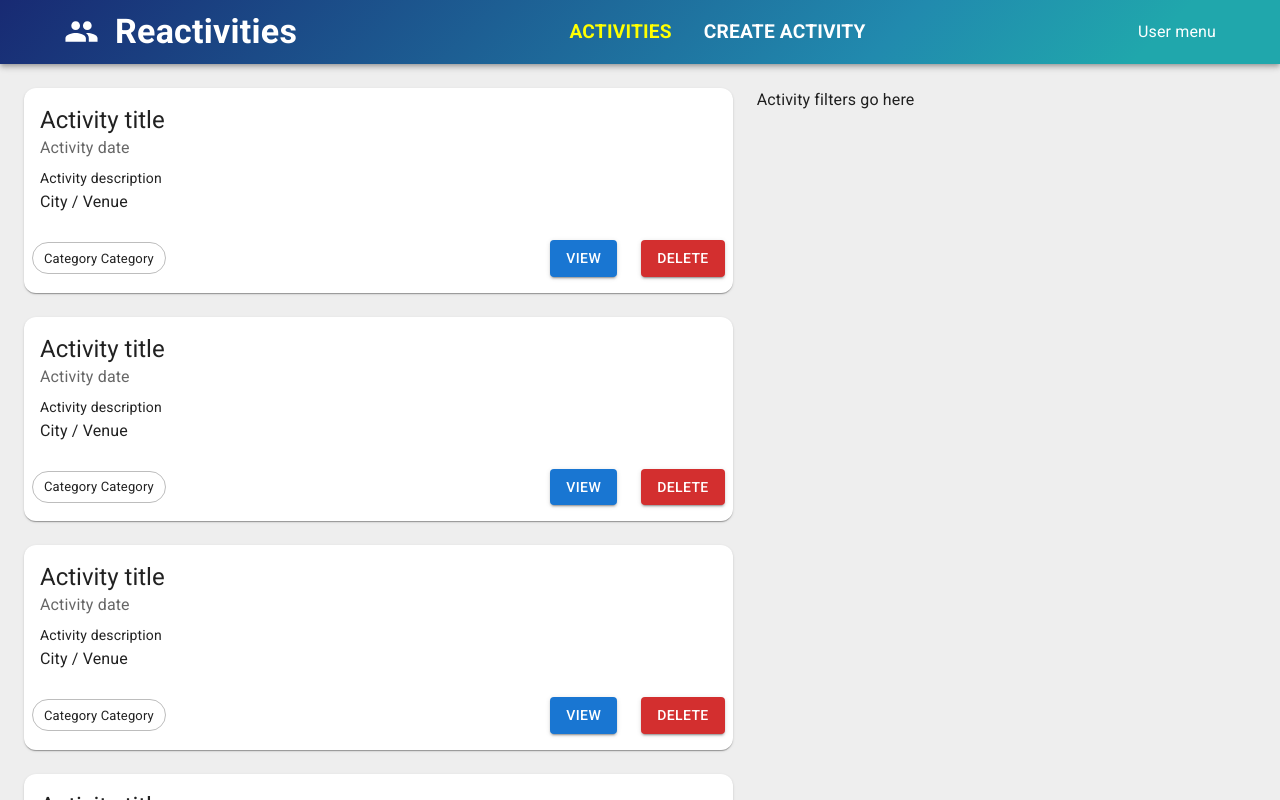
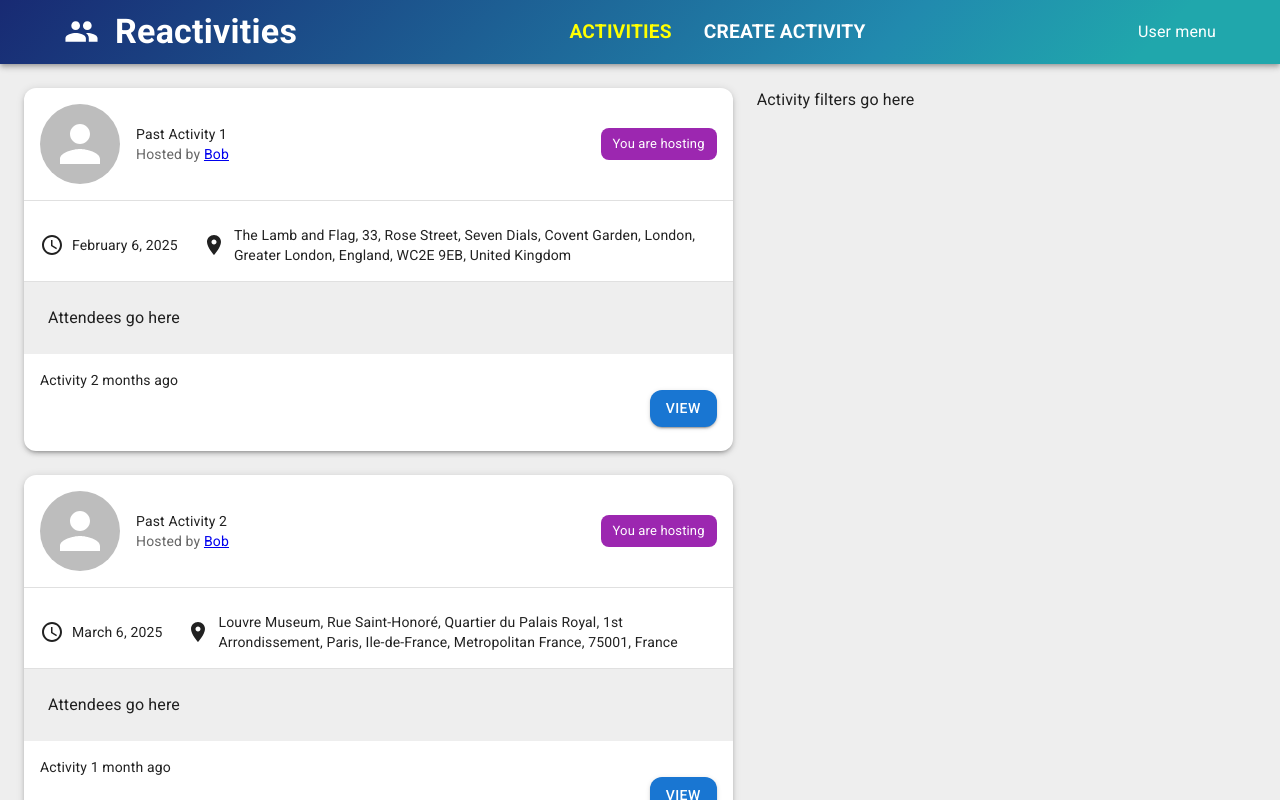
Before and after one commit to williamcaocmu/reactivities-fe, a React (Vite) app: page /activities in a window 1280 px wide. Shown: the top 800 px of the page. Built offline with nearby package versions, Linux system fonts and the light colour scheme.

Commit message:
01: update activity card and list

```diff
--- a/src/features/activities/dashboard/ActivityCard.tsx
+++ b/src/features/activities/dashboard/ActivityCard.tsx
@@ -1,45 +1,91 @@
+import { AccessTime, Place } from "@mui/icons-material";
 import {
+  Avatar,
   Box,
   Button,
   Card,
-  CardActions,
   CardContent,
+  CardHeader,
   Chip,
+  Divider,
   Typography,
 } from "@mui/material";
 import { Link } from "react-router";
 
-type Props = {};
+type Props = {
+  activity: Activity;
+};
 
-export default function ActivityCard({}: Props) {
+export default function ActivityCard({ activity }: Props) {
+  const isHost = true;
+  const isGoing = false;
+  const label = isHost ? "You are hosting" : "You are going";
+  const isCancelled = false;
+  const color = isHost ? "secondary" : isGoing ? "warning" : "default";
+
+  if (!activity) return null;
+
   return (
-    <Card sx={{ borderRadius: 3 }}>
-      <CardContent>
-        <Typography variant="h5">Activity title</Typography>
-        <Typography sx={{ color: "text.secondary", mb: 1 }}>
-          Activity date
+    <Card elevation={3} sx={{ borderRadius: 3 }}>
+      <Box display="flex" alignItems="center" justifyContent="space-between">
+        <CardHeader
+          avatar={<Avatar sx={{ height: 80, width: 80 }} />}
+          title={activity?.title}
+          subheader={
+            <>
+              Hosted by <Link to={`/profiles/bob`}>Bob</Link>
+            </>
+          }
+        />
+        <Box display="flex" flexDirection="column" gap={2} mr={2}>
+          {(isHost || isGoing) && (
+            <Chip label={label} color={color} sx={{ borderRadius: 2 }} />
+          )}
+          {isCancelled && (
+            <Chip label="Cancelled" color="error" sx={{ borderRadius: 2 }} />
+          )}
+        </Box>
+      </Box>
+
+      <Divider sx={{ mb: 3 }} />
+
+      <CardContent sx={{ p: 0 }}>
+        <Box display="flex" alignItems="center" mb={2} px={2}>
+          <Box display="flex" flexGrow={0} alignItems="center">
+            <AccessTime sx={{ mr: 1 }} />
+            <Typography variant="body2" noWrap>
+              {activity?.date.toLocaleString("en-US", {
+                year: "numeric",
+                month: "long",
+                day: "numeric",
+              })}
             </Typography>
-        <Typography variant="body2">Activity description</Typography>
-        <Typography variant="subtitle1">City / Venue</Typography>
+          </Box>
+
+          <Place sx={{ ml: 3, mr: 1 }} />
+          <Typography variant="body2">{activity.venue}</Typography>
+        </Box>
+        <Divider />
+        <Box
+          display="flex"
+          gap={2}
+          sx={{ backgroundColor: "grey.200", py: 3, pl: 3 }}
+        >
+          Attendees go here
+        </Box>
       </CardContent>
-      <CardActions
-        sx={{ display: "flex", justifyContent: "space-between", pb: 2 }}
-      >
-        <Chip label="Category Category" variant="outlined" />
-        <Box display="flex" gap={3}>
+      <CardContent sx={{ pb: 2 }}>
+        <Typography variant="body2">{activity.description}</Typography>
         <Button
+          component={Link}
+          to={`/activities/${activity.id}`}
           size="medium"
           variant="contained"
-            component={Link}
-            to={`/activities/${1}`}
+          sx={{ display: "flex", justifySelf: "self-end", borderRadius: 3 }}
         >
           View
         </Button>
-          <Button color="error" size="medium" variant="contained">
-            Delete
-          </Button>
-        </Box>
-      </CardActions>
+      </CardContent>
     </Card>
   );
 }
--- a/src/features/activities/dashboard/ActivityList.tsx
+++ b/src/features/activities/dashboard/ActivityList.tsx
@@ -9,7 +9,7 @@ export default function ActivityList({ activities }: Props) {
   return (
     <Box sx={{ display: "flex", flexDirection: "column", gap: 3 }}>
       {activities.map((activity) => (
-        <ActivityCard key={activity.id} />
+        <ActivityCard key={activity.id} activity={activity} />
       ))}
     </Box>
   );
```
Lines whose indentation alone changed are shown as unchanged.
